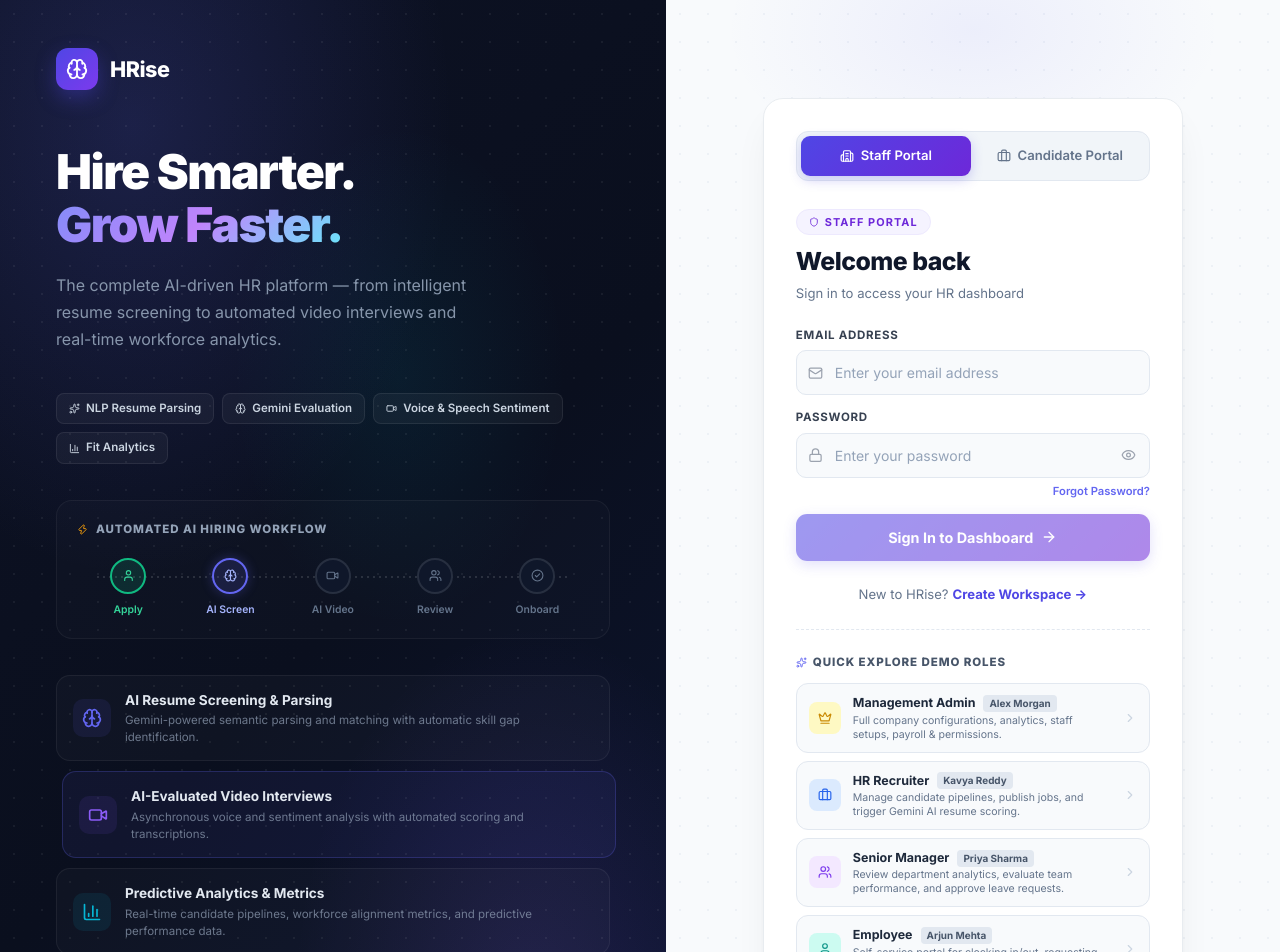
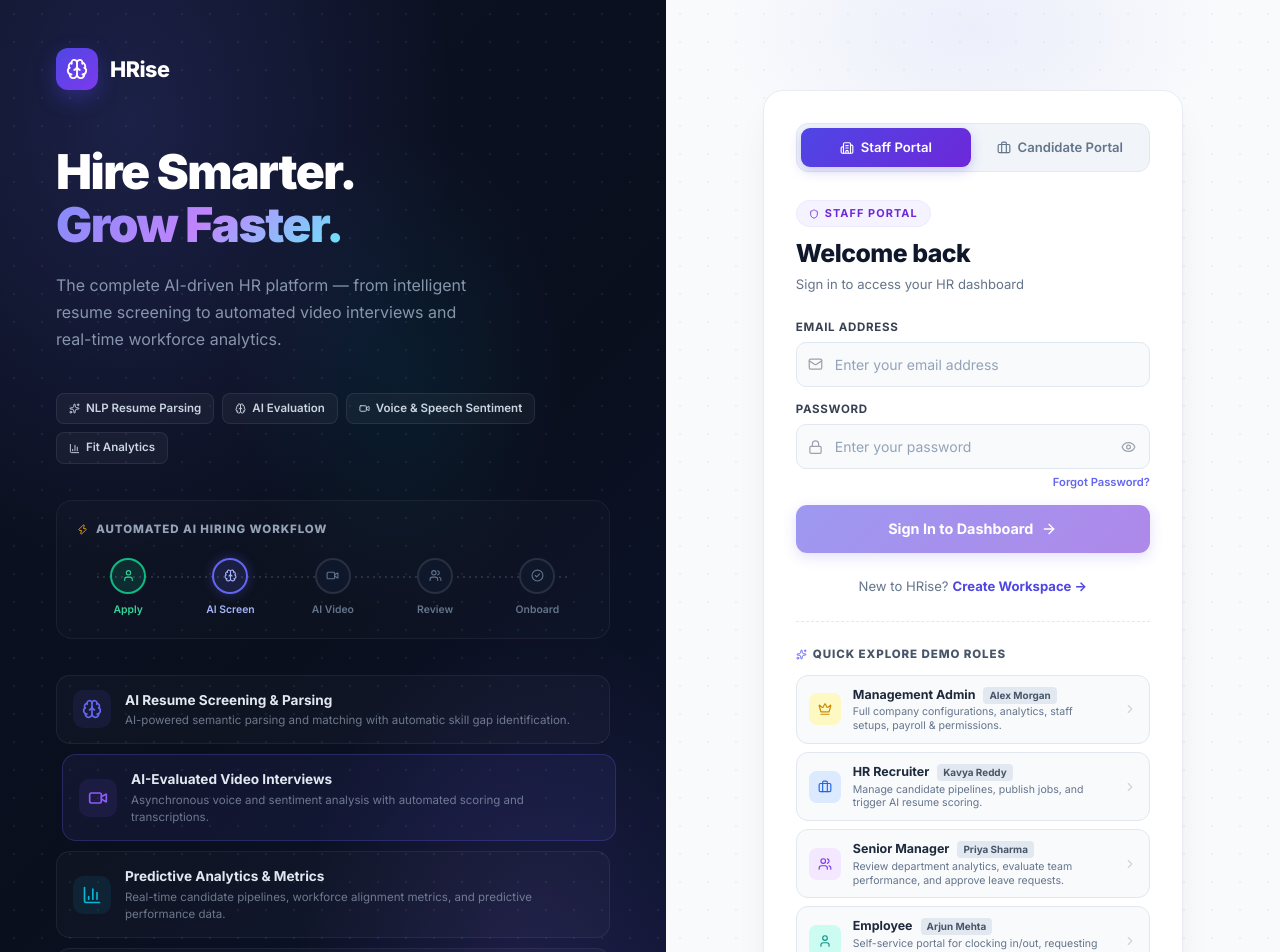
Before and after one commit to tanisha77jaiswal/HRMS-HRise, a React (Vite) app in the folder client/: page / in a window 1280 px wide. Shown: the top 952 px of the page. Built offline with nearby package versions, Linux system fonts and the light colour scheme; no server answers.

Commit message:
Remove Gemini branding from user-facing UI screens

```diff
--- a/client/src/pages/LoginPage.jsx
+++ b/client/src/pages/LoginPage.jsx
@@ -57,7 +57,7 @@ export default function LoginPage() {
     {
       icon: <Brain size={20} />,
       title: "AI Resume Screening & Parsing",
-      desc: "Gemini-powered semantic parsing and matching with automatic skill gap identification.",
+      desc: "AI-powered semantic parsing and matching with automatic skill gap identification.",
       color: "#6366f1"
     },
     {
@@ -1013,7 +1013,7 @@ export default function LoginPage() {
                 <Sparkles size={11} /> NLP Resume Parsing
               </span>
               <span className="cap-badge">
-                <Brain size={11} /> Gemini Evaluation
+                <Brain size={11} /> AI Evaluation
               </span>
               <span className="cap-badge">
                 <Video size={11} /> Voice &amp; Speech Sentiment
@@ -1614,7 +1614,7 @@ export default function LoginPage() {
                       role: "recruiter",
                       name: "HR Recruiter",
                       user: "Kavya Reddy",
-                      desc: "Manage candidate pipelines, publish jobs, and trigger Gemini AI resume scoring.",
+                      desc: "Manage candidate pipelines, publish jobs, and trigger AI resume scoring.",
                       icon: <Briefcase size={14} />,
                       color: "#2563eb",
                       bg: "#dbeafe",
--- a/client/src/pages/OnboardingPage.jsx
+++ b/client/src/pages/OnboardingPage.jsx
@@ -1234,7 +1234,7 @@ export default function OnboardingPage() {
                                     disabled={isGeneratingOffer}
                                     className="w-full py-2 bg-gradient-to-r from-indigo-500 to-purple-600 hover:from-indigo-600 hover:to-purple-700 text-white font-bold rounded-xl transition cursor-pointer text-center text-[10px] flex items-center justify-center gap-1 shadow-sm disabled:opacity-50"
                                   >
-                                    <Sparkles size={11} /> {isGeneratingOffer ? "Generating with Gemini AI..." : "Generate AI Offer Letter"}
+                                    <Sparkles size={11} /> {isGeneratingOffer ? "Generating with AI..." : "Generate AI Offer Letter"}
                                   </button>
 
                                   {offerLetterPreviewText && (
--- a/client/src/pages/VideoInterviewsPage.jsx
+++ b/client/src/pages/VideoInterviewsPage.jsx
@@ -288,7 +288,7 @@ export default function VideoInterviewsPage() {
 
     addHriseNotification(
       "Interview Scheduled",
-      `An AI video interview with ${generatedQuestions.length} ${questionSource === "gemini" ? "Gemini AI-generated" : "tailored"} questions has been scheduled for ${candName} — Role: ${jobTitle}.`,
+      `An AI video interview with ${generatedQuestions.length} ${questionSource === "gemini" ? "AI-generated" : "tailored"} questions has been scheduled for ${candName} — Role: ${jobTitle}.`,
       "interview",
       "recruiter"
     );
@@ -1076,7 +1076,7 @@ export default function VideoInterviewsPage() {
                       {generatingQuestions ? (
                         <>
                           <div className="w-4 h-4 border-2 border-white/30 border-t-white rounded-full animate-spin" />
-                          Generating with Gemini AI...
+                          Generating with AI...
                         </>
                       ) : (
                         <>
```
